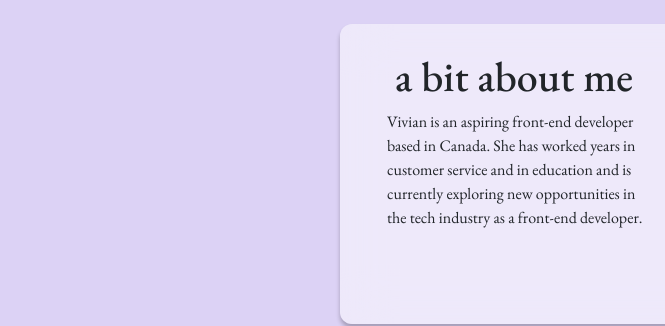
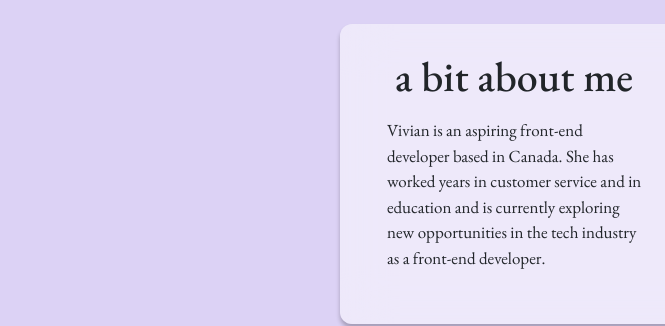
Before and after one commit to vvynz/responsive-w4-portfolio-project, a plain HTML site: page about.html in a window 1280 px wide. Shown: the part 113-439 px from the top of the page, 0-665 px from the left. Drawn offline with nearby package versions, Linux system fonts and the light colour scheme; grey boxes are pictures that could not be loaded.

Commit message:
changed the font size of my about me description and added some margin to the top of the paragraph

```diff
--- a/about.html
+++ b/about.html
@@ -82,7 +82,7 @@
       <div class="row about-description">
         <div class="col-6">
           <h2 class="m-2">a bit about me</h2>
-          <p>
+          <p class="mt-3">
             Vivian is an aspiring front-end developer based in Canada. She has
             worked years in customer service and in education and is currently
             exploring new opportunities in the tech industry as a front-end
--- a/styles/portfolio.css
+++ b/styles/portfolio.css
@@ -106,6 +106,11 @@ body {
   margin: 0 auto 50px;
   padding: 20px 0 20px 35px;
 }
+
+.about-description p {
+  font-size: 17px;
+  line-height: 1.5;
+}
 .profile-image {
   max-width: 240px;
   margin-top: 10px;
@@ -145,7 +150,6 @@ body {
 
 .contact-title h1 {
   color: darkgray;
-  margin-left: 130px;
 }
 
 .contact-box {
```
Also changed, not shown: contact.html (+1 -1 lines).
